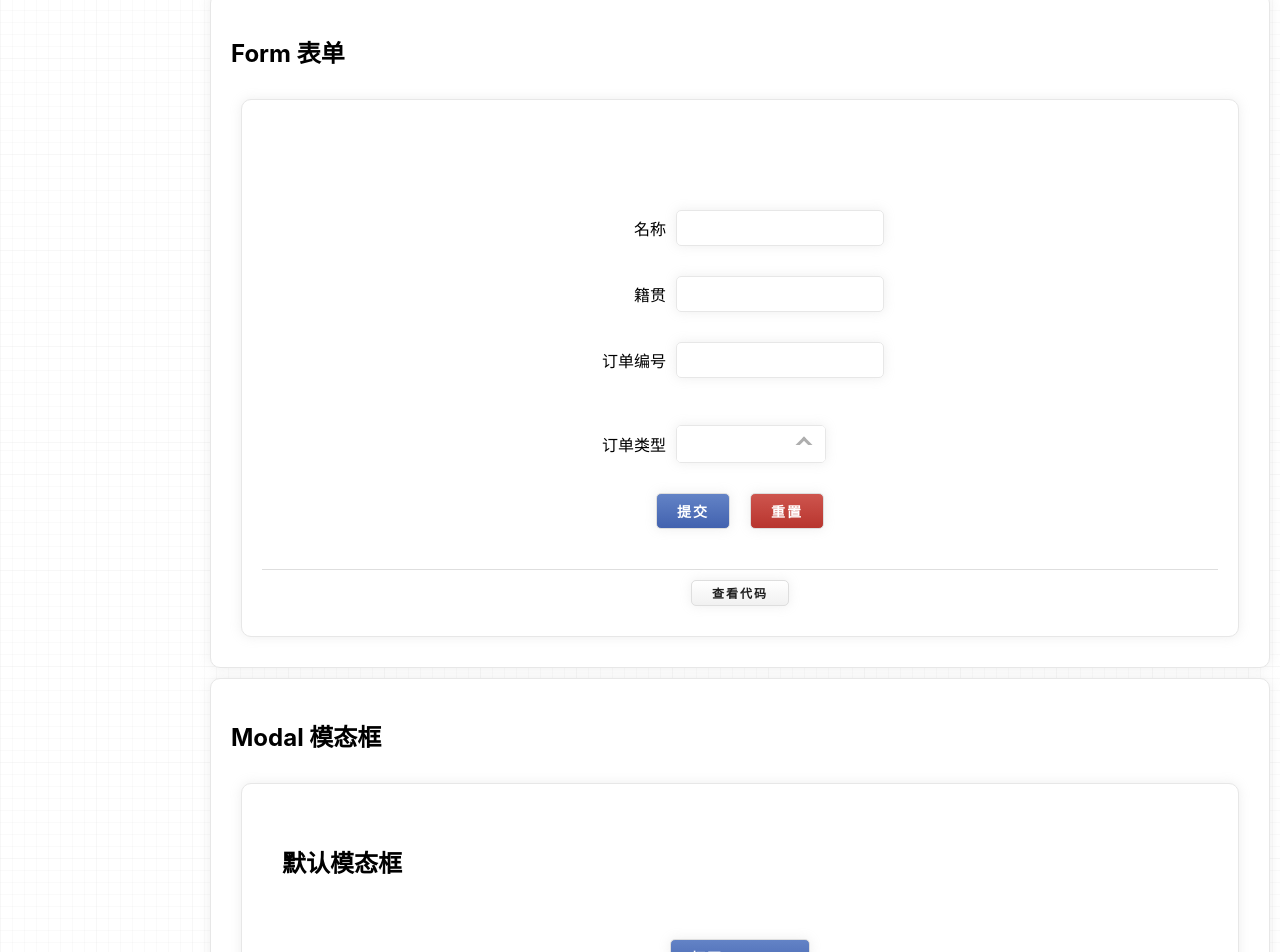
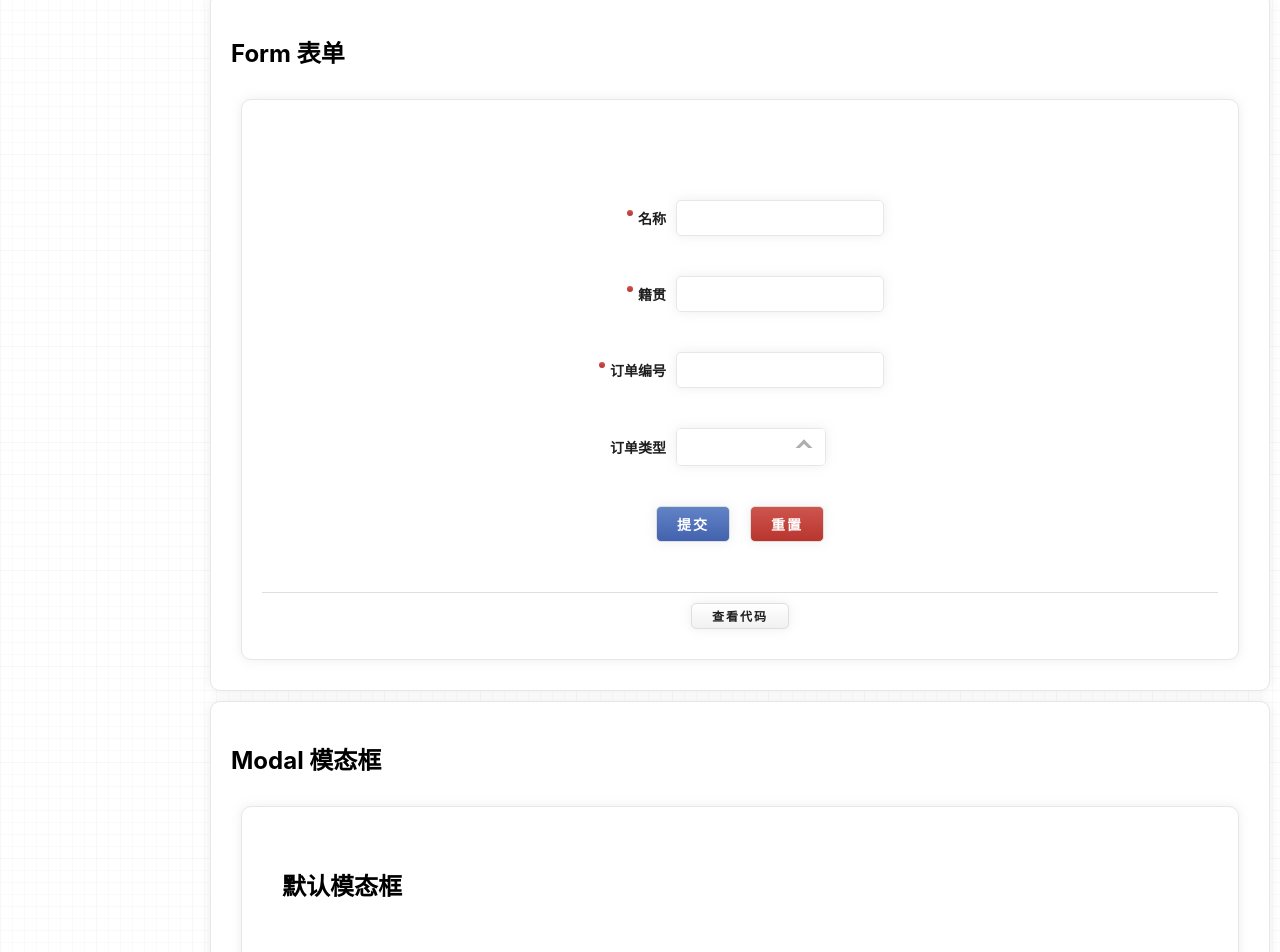
Before and after one commit to undefine4080/Wood-UI-React, a React (Vite) app: page / in a window 1280 px wide. Shown: the part 9957-10909 px from the top of the page. Built offline with nearby package versions, Linux system fonts and the light colour scheme.

Commit message:
feat: FormItem required attribute effect

```diff
--- a/src/components/Form/Form.tsx
+++ b/src/components/Form/Form.tsx
@@ -1,7 +1,7 @@
-import React, { useRef, useContext, useImperativeHandle, useState } from "react";
+import React, { useRef, useImperativeHandle, useState } from "react";
 import { getNamedChild } from "@util";
-import { propsForm, propsFormItem } from "./type";
-import { bindFormData, validator, validateFormItem } from "./hooks";
+import { propsForm } from "./type";
+import FormItem from "./FormItem";
 
 import './form.less';
 
@@ -16,12 +16,13 @@ const Form = React.forwardRef( ( props: propsForm, ref: any ) => {
 
     const refForm = useRef<any>();
     const [ formData, setFormData ] = useState<any>( data );
+    const [ isVerify, setVerify ] = useState( false );
 
     const formItems = getNamedChild( 'FormItem', props.children );
 
     useImperativeHandle( ref, () => ( {
         submit: ( callback: Function ) => {
-            callback( formData );
+            isVerify && callback( formData );
         },
         reset: () => {
             refForm.current.reset();
@@ -36,7 +37,8 @@ const Form = React.forwardRef( ( props: propsForm, ref: any ) => {
                     itemLayout,
                     formData,
                     setFormData,
-                    validateRule
+                    validateRule,
+                    setVerify
                 } }>
                 { formItems }
             </Provider>
@@ -44,53 +46,6 @@ const Form = React.forwardRef( ( props: propsForm, ref: any ) => {
     );
 } );
 
-function FormItem ( props: propsFormItem ) {
-    const { label, children, refer = '' } = props;
-    const { labelAlign,
-        itemLayout,
-        validateRule,
-        setFormData } = useContext<any>( FormContext );
 
-    const [ isValidate, setValidate ] = useState<Boolean>( true );
 
-    const layoutStyle = `wdu-form__item-${ itemLayout }`;
-    const labelStyle = `wdu-form__item-label--${ labelAlign }`;
-
-    // make sure that formItem is legal component
-    const legalFormItem = refer ? validateFormItem( children ) : children;
-    let formItem = bindFormData( refer, legalFormItem, setFormData );
-
-    // handle form validate
-    const rule = validateRule[ refer ];
-    if ( rule ) {
-        const { trigger } = rule;
-        formItem = React.cloneElement( formItem, {
-            [ trigger ]: ( value: any ) => {
-                const validation = validator( refer, rule, value );
-                setValidate( validation );
-            }
-        } );
-    }
-
-    return (
-        <div className="wdu-form__itemContainer">
-            <div className={ `wdu-form__item ${ layoutStyle }` }>
-                { label && (
-                    <label
-                        className={ `wdu-form__item-label ${ labelStyle }` }>
-                        { label }</label> ) }
-
-                <div className="wdu-form__item-body">
-                    { formItem }
-                </div>
-            </div>
-
-            { rule?.info && ( <div className={ `wdu-form__item-info ${ isValidate ? '' : 'wdu-form__item-noVerified' }` }>
-                { rule.info }
-            </div> ) }
-        </div>
-    );
-}
-FormItem.displayName = 'FormItem';
-
-export { Form, FormItem };
+export { Form, FormItem, FormContext };
--- /dev/null
+++ b/src/components/Form/FormItem.tsx
@@ -0,0 +1,61 @@
+import React, { useEffect } from "react";
+import { useContext, useState } from "react";
+import { FormContext } from "./Form";
+import { bindFormData, validateFormItem, validator } from "./hooks";
+import { propsFormItem } from "./type";
+
+function FormItem ( props: propsFormItem ) {
+    const { label, children, refer = '' } = props;
+    const { labelAlign,
+        itemLayout,
+        validateRule,
+        setFormData, setVerify } = useContext<any>( FormContext );
+
+    const [ isValidate, setValidate ] = useState<Boolean>( true );
+
+    const layoutStyle = `wdu-form__item-${ itemLayout }`;
+    const labelStyle = `wdu-form__item-label--${ labelAlign }`;
+
+    // make sure that formItem is legal component
+    const legalFormItem = refer ? validateFormItem( children ) : children;
+    let formItem = bindFormData( refer, legalFormItem, setFormData );
+
+    // handle form validation
+    const rule = validateRule[ refer ];
+    if ( rule ) {
+        const { trigger } = rule;
+        formItem = React.cloneElement( formItem, {
+            [ trigger ]: ( value: any ) => {
+                const validation = validator( refer, rule, value );
+                setValidate( validation );
+            }
+        } );
+    }
+
+    // submit the verify state to the Form
+    useEffect( () => {
+        setVerify( isValidate );
+    }, [ isValidate ] );
+
+    return (
+        <div className={ `wdu-form__item ${ layoutStyle }` }>
+            { label && (
+                <label
+                    className={ `wdu-form__item-label ${ labelStyle }` }>
+                    { ( rule && rule.required ) && <i className="wdu-form__item-required"></i> }
+                    { label }
+                </label> ) }
+
+            { rule?.info && ( <div className={ `wdu-form__item-info ${ isValidate ? '' : 'wdu-form__item-noVerified' }` }>
+                { rule.info }
+            </div> ) }
+
+            <div className="wdu-form__item-body">
+                { formItem }
+            </div>
+        </div>
+    );
+}
+FormItem.displayName = 'FormItem';
+
+export default FormItem;
--- a/src/components/Form/form.less
+++ b/src/components/Form/form.less
@@ -1,11 +1,10 @@
+@import (reference) "@base/styles/main.less";
+
 .wdu-form {
-
-    &__itemContainer {
-        margin: 10px;
-    }
 
     &__item {
         position: relative;
+        padding-bottom: 20px;
 
         &-horizon {
             display: flex;
@@ -21,6 +20,7 @@
         &-label {
             display: block;
             min-width: 80px;
+            .wdu-text-normal();
 
             &--left {
                 text-align: left;
@@ -40,17 +40,40 @@
         }
 
         &-info {
+            height: 20px;
+            line-height: 20px;
             font-size: 12px;
             color: red;
             opacity: 0;
             transition: opacity 0.2s ease-out;
             text-indent: 90px;
-            position: relative;
-            top: -10px;
+            position: absolute;
+            bottom: 5px;
         }
 
         &-noVerified {
             opacity: 1;
+
+            &+.wdu-form__item-body>div {
+                border: 1px solid red;
+            }
+
+            &+.wdu-form__item-body input {
+                &:focus {
+                    transition: all 0.3s;
+                    border-color: transparent;
+                }
+            }
+        }
+
+        &-required {
+            width: 6px;
+            height: 6px;
+            border-radius: 50%;
+            display: inline-block;
+            vertical-align: text-top;
+            margin-right: 5px;
+            .wdu-bg-danger();
         }
     }
 }
--- a/src/components/Form/hooks.ts
+++ b/src/components/Form/hooks.ts
@@ -1,4 +1,4 @@
-import { ruleItem } from '@component/Form/type';
+import { ruleItem, userValidator } from '@component/Form/type';
 import React from "react";
 
 function validateFormItem ( children: any ): any {
@@ -44,7 +44,12 @@ function validator ( refer: string, rule: ruleItem, input: any ): Boolean {
     const { type,
         required,
         minLength,
-        maxLength } = rule;
+        maxLength,
+        validator } = rule;
+
+    if ( validator ) {
+        return validator( input );
+    }
 
     if ( required && !input ) {
         console.warn( `the value of ${ refer } is required` );
--- a/src/introFragments/IntroForm.tsx
+++ b/src/introFragments/IntroForm.tsx
@@ -35,28 +35,33 @@ export default function () {
 
     const validateRules: validatorRules = {
         name: {
-            type: 'string',
-            trigger: 'onBlur'
+            required: true,
+            info: '长度超出了 3 ',
+            trigger: 'onChange',
+            validator: ( inputValue: any ) => {
+                console.log( inputValue );
+
+                if ( inputValue.toString().length > 3 ) {
+                    return false;
+                } else {
+                    return true;
+                }
+            }
         },
         address: {
+            required: true,
             type: 'string',
             trigger: 'onBlur',
+            info: '地址不能是数字'
         },
         number: {
+            required: true,
             type: 'number',
-            required: true,
             trigger: 'onChange',
             minLength: 6,
             maxLength: 16,
-            info: '输入有误'
+            info: '数字长度在 6～16 之间'
         },
-        type: ( inputValue: any ) => {
-            if ( inputValue.length > 3 ) {
-                return false;
-            } else {
-                return true;
-            }
-        }
     };
 
     const props = {
```
Also changed, not shown: src/components/Form/type.ts (+4 -3 lines).
